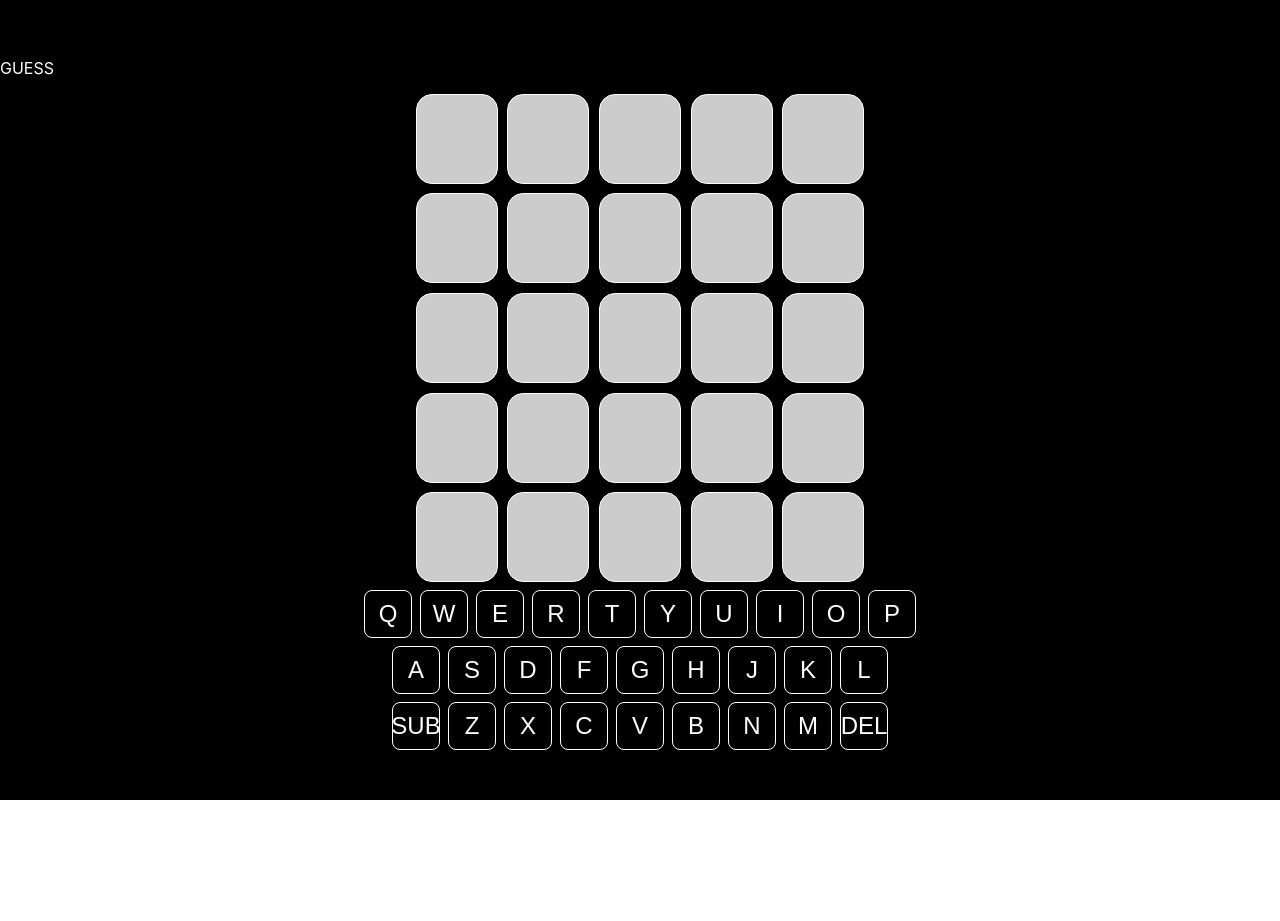
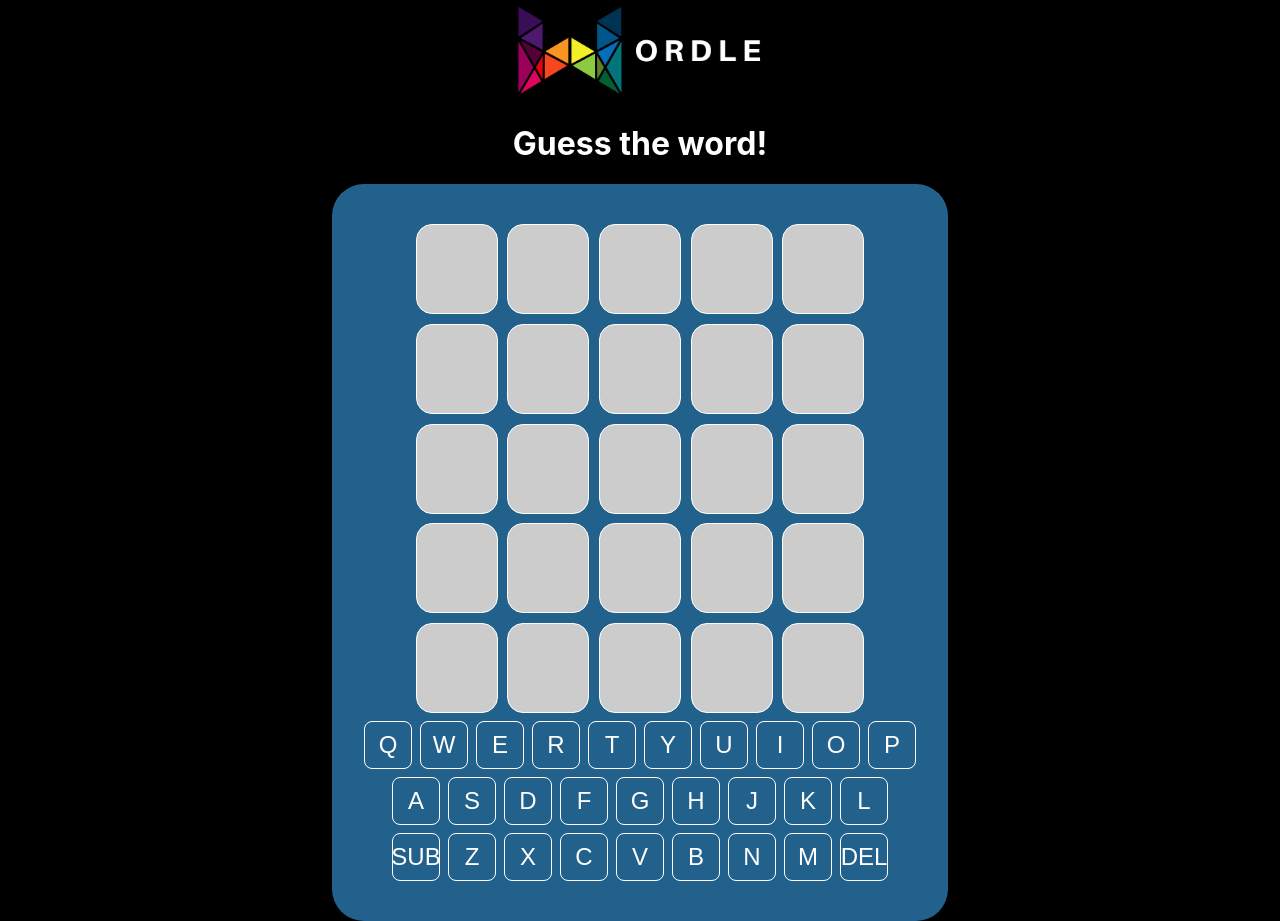
Before and after one commit to aecko/wordle-clone, a React (Create React App) app: page / in a window 1280 px wide. Before the commit the page ends 800 px from the top, so only its background shows below. Built offline with nearby package versions, Linux system fonts and the light colour scheme.

Commit message:
Added Logo, subtext and game container ui

```diff
--- a/src/App.tsx
+++ b/src/App.tsx
@@ -1,21 +1,36 @@
 import { Game } from "./game";
 import { WordProvider } from "./util/contexts/WordContext";
+import { colours } from "./util/theme/colors";
 
 const App: React.FC = () => {
   return (
     <WordProvider>
       <div
         style={{
-          backgroundColor: "black",
+          backgroundColor: colours.black,
           display: "flex",
-          alignSelf: "stretch",
-          justifySelf: "stretch",
           justifyContent: "center",
+          alignItems: "center",
           minHeight: "100vh",
           minWidth: "100vw",
           flexDirection: "column",
+          zIndex: "-10",
         }}
       >
+        <img
+          src={require("./assets/img/logo.png")}
+          alt="logo"
+          style={{ height: "auto", width: "18rem" }}
+        />
+        <h1
+          style={{
+            color: colours.white,
+            fontSize: "2rem",
+            alignSelf: "center",
+          }}
+        >
+          Guess the word!
+        </h1>
         <Game />
       </div>
     </WordProvider>
--- a/src/game/index.tsx
+++ b/src/game/index.tsx
@@ -3,15 +3,15 @@ import { GameBoard } from "../gameBoard";
 import { Keyboard } from "../keyboard";
 import { GameStates } from "../util/consts/TileStates";
 import { WordContext } from "../util/contexts/WordContext";
+import { colours } from "../util/theme/colors";
 import { GameInfo } from "./gameInfo";
-import { GameContainer } from "./style";
+import { GameContainer, GuessTheWordText } from "./style";
 
 export const Game: React.FC = () => {
   const { guesses, changeGuess, guessWord, gameState, resetGame, word } =
     useContext(WordContext);
   return (
     <GameContainer>
-      <p style={{ color: "white" }}>{word}</p>
       {gameState !== GameStates.PLAYING && (
         <GameInfo gameState={gameState} onReset={resetGame} gameWord={word} />
       )}
--- a/src/game/style.ts
+++ b/src/game/style.ts
@@ -1,10 +1,17 @@
 import styled from "styled-components";
+import { colours } from "../util/theme/colors";
 
 export const GameContainer = styled.div`
-  background-color: "white";
+  background-color: ${colours.blue};
   display: "flex";
-  align-self: "stretch";
-  justify-self: "stretch";
   justify-content: "center";
+  align-items: "center";
   flex-direction: "column";
+  margin: 0 auto;
+  padding: 2rem;
+  border-radius: 2rem;
 `;
+
+export const GuessTheWordText = styled.h1`
+  color: ${colours.white};
+`;
--- a/src/util/theme/colors.ts
+++ b/src/util/theme/colors.ts
@@ -6,5 +6,6 @@ export const colours = {
   yellow: "#f4d03f",
   green: "#58d68d",
   greenDark: "#239b56",
+  blue: "#21618c",
   transparent: "transparent",
 };
```
Also changed, not shown: src/assets/img/logo.png (added), src/logo.svg (deleted).
